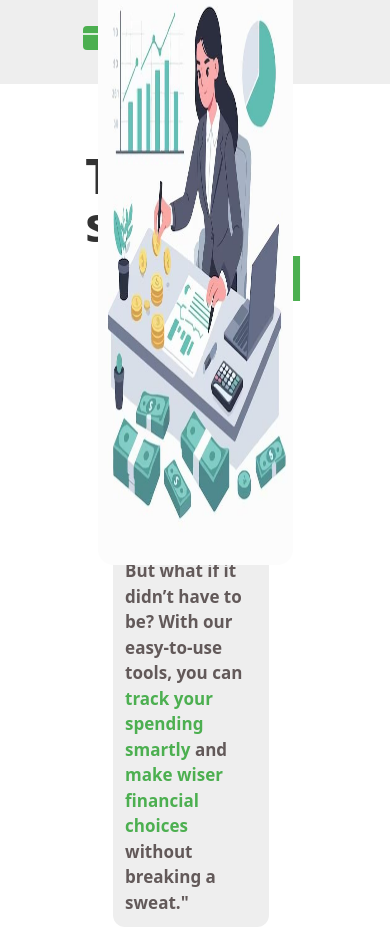
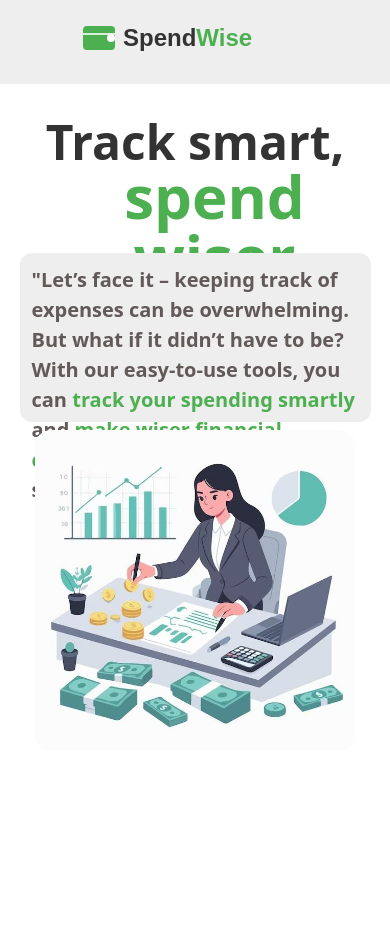
Before and after one commit to Sainath-Nanaware/spendwise-frontend, a React (Vite) app: page / in a window 390 px wide. After the commit the page ends 844 px from the top, so only its background shows below. Built offline with nearby package versions, Linux system fonts and the light colour scheme.

Commit message:
main content make responsive

```diff
--- a/src/components/layouts/Main.jsx
+++ b/src/components/layouts/Main.jsx
@@ -2,28 +2,50 @@ import React from 'react'
 import mainImage from '../../../public/images/AccountingWoman.jpg'
 function Main() {
   return (
-    <main className=' h-[20vh] flex  flex-col justify-center items-center md:h-[80vh] md:flex-row md:justify-center md:items-center md:pl-[5vw] md:pr-[5vw]'>
+    <main className=' h-[40vh]  md:h-[80vh] md:flex md:justify-center md:items-center md:pl-[5vw] md:pr-[5vw]'>
         {/* Text Area */}
-        <div className='  h-[100%] w-[50%] flex flex-col justify-start items-center gap-[6vh] pt-[18vh]'>
+        <div className='   h-[100%] w-[100%]  md:w-[50%] '>
             {/* Tag Line  */}
-            <div className=' md:pl-[12px] md:w-[100%]'>
+            <div className='  text-center  h-[50%] pt-[4vh] md:text-start md:pt-[14vh] md:pl-[2vw]'>
+                   <p className='  font-bold text-5xl md:text-6xl text-[#333]'>
+                      Track smart,
+                  </p>
+                  <p className=' font-bold text-6xl pl-[10vw] text-[#4CAF50]'>spend wiser</p>
+            </div>
+           {/* tag line description */}
+           <div className=' h-[50%]  flex justify-center md:justify-end '>
+              <p className=' w-[90vw] md:w-[42vw]  md:h-[24vh] p-[12px]  md:p-[10px] rounded-xl bg-[#EEEEEE] text-[#625959] text-start text-[20px] md:text-[18px] font-semibold '>"Let’s face it – keeping track of expenses can be overwhelming. But what if it didn’t have to be? With our easy-to-use tools, you can <span className='font-bold text-[#4CAF50]' >track your spending smartly</span>  and <span className='font-bold text-[#4CAF50]'>make wiser financial choices</span> without breaking a sweat."</p>
+
+           </div>
+
+
+        </div>
+        {/* Image Area */}
+        <div className=' h-[100%] w-[100%] flex justify-center items-center   md:w-[50%]'>
+            <img src={mainImage} alt="ladyImage"  className=' h-[38vh] md:h-[76vh] rounded-2xl'/>
+        </div>
+
+
+        {/* <div className='  h-[100%] w-[50%] flex flex-col justify-start items-center gap-[6vh] pt-[18vh]'> */}
+            {/* Tag Line  */}
+            {/* <div className=' md:pl-[12px] md:w-[100%]'>
             <p className='  font-bold text-5xl md:text-6xl text-[#333]'>
                  Track smart,
             </p>
             <p className=' font-bold text-6xl pl-[10vw] text-[#4CAF50]'>spend wiser</p>
 
             </div>
-
+            */}
            {/* tag line description */}
-           <div className=' pl-[4vw] w-[100%]'>
+           {/* <div className=' pl-[4vw] w-[100%]'>
             <p className=' w-[40vw] p-[12px] rounded-xl bg-[#EEEEEE] text-[#625959] text-start text-[17px] font-semibold '>"Let’s face it – keeping track of expenses can be overwhelming. But what if it didn’t have to be? With our easy-to-use tools, you can <span className='font-bold text-[#4CAF50]' >track your spending smartly</span>  and <span className='font-bold text-[#4CAF50]'>make wiser financial choices</span> without breaking a sweat."</p>
 
            </div>
-        </div>
+        </div> */}
         {/* Image Area */}
-        <div className='  h-[100%] w-[50%] flex justify-center items-center '>
+        {/* <div className='  h-[100%] w-[50%] flex justify-center items-center '>
             <img src={mainImage} alt="ladyImage"  className=' h-[74vh] rounded-2xl'/>
-        </div>
+        </div> */}
 
     </main>
   )
```
